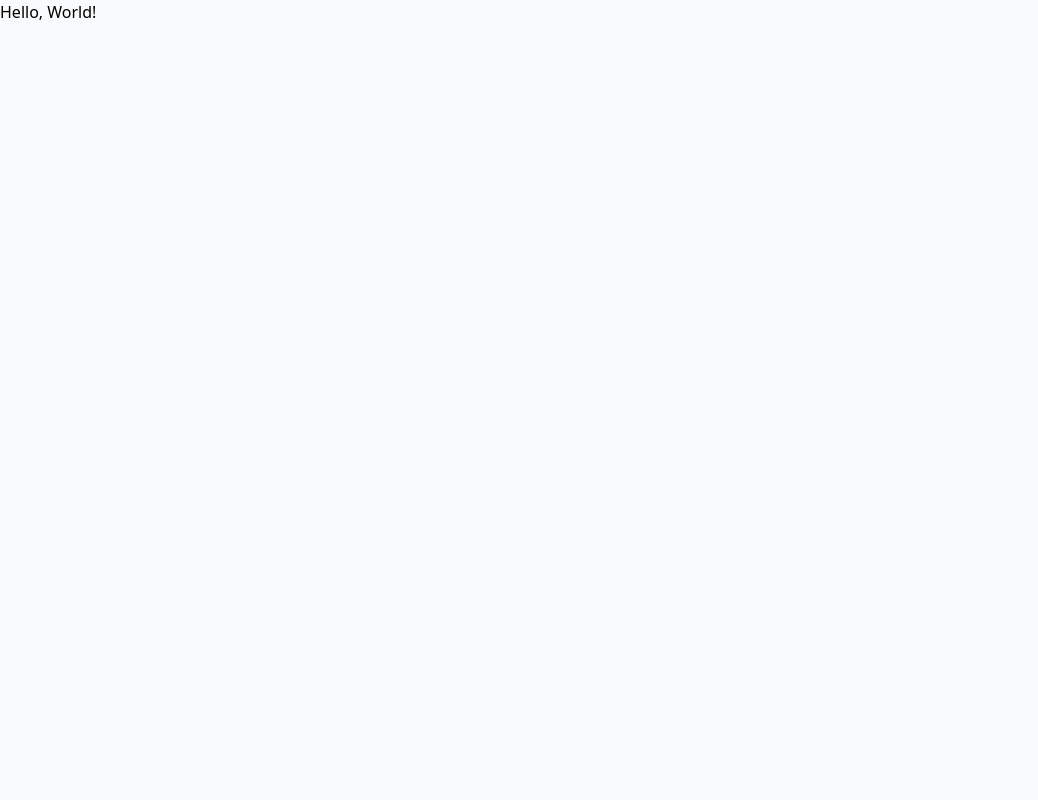
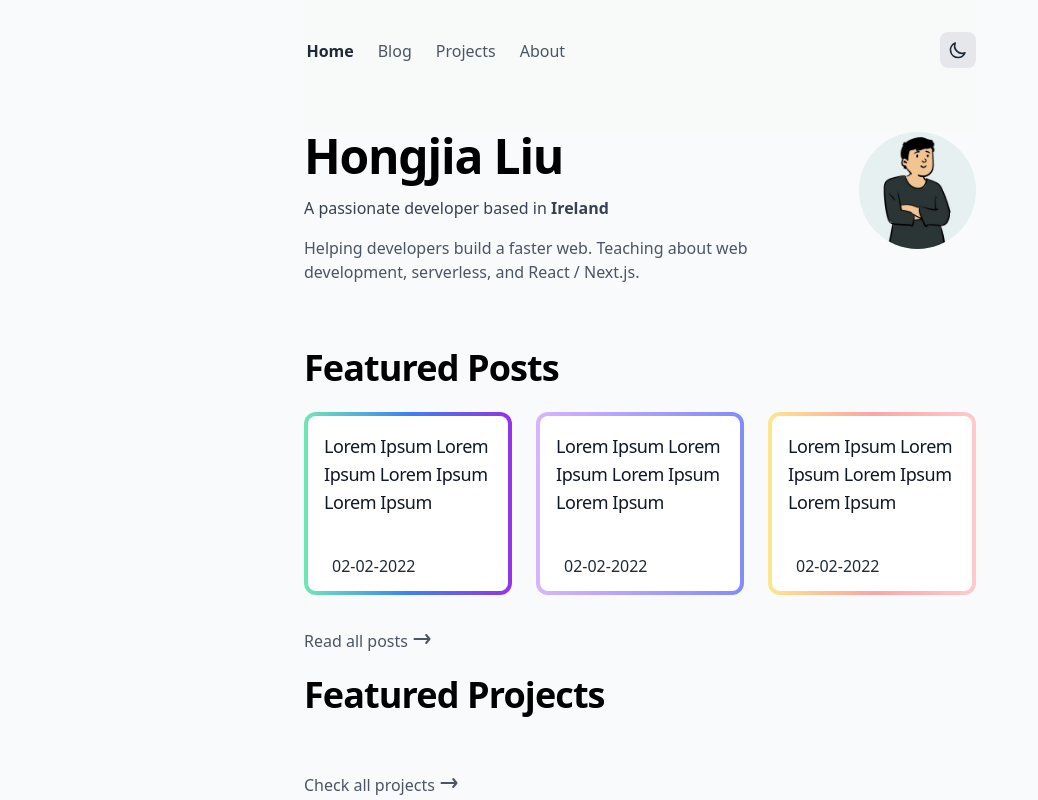
Before and after one commit to Hongjia-Liu/hongjia.io, a Next.js app: page / in a window 1280 px wide. Shown: the top 800 px of the page, without its empty margins (0-1038 px from the left). Built offline with nearby package versions, Linux system fonts and the light colour scheme.

Commit message:
Update Home page

```diff
--- a/pages/index.js
+++ b/pages/index.js
@@ -1,3 +1,104 @@
+import Image from "next/image";
+import Link from "next/link";
+import Container from "../components/Container";
+import BlogPostCard from "../components/BlogPostCard";
+
 export default function Home() {
-	return <div>Hello, World!</div>;
+	return (
+		<Container>
+			<div className="mx-auto flex max-w-2xl flex-col items-start justify-center border-gray-200 pb-16 dark:border-gray-700">
+				<div className="flex flex-col-reverse items-start sm:flex-row">
+					<div className="flex flex-col pr-8">
+						<h1 className="mb-4 text-3xl font-bold tracking-tight text-black dark:text-white md:text-5xl">
+							Hongjia Liu
+						</h1>
+						<h2 className="mb-4 text-gray-700 dark:text-gray-200">
+							A passionate developer based in {""}
+							<span className="font-semibold">Ireland</span>
+						</h2>
+						<p className="mb-16 text-gray-600 dark:text-gray-400">
+							Helping developers build a faster web. Teaching
+							about web development, serverless, and React /
+							Next.js.
+						</p>
+					</div>
+					<div className="relative mb-8 mr-auto w-[80px] sm:mb-0 sm:w-[176px]">
+						<Image
+							alt="Hongjia Liu"
+							height={176}
+							width={176}
+							src="/avatar.jpg"
+							className="rounded-full filter"
+						/>
+					</div>
+				</div>
+				<h3 className="mb-6 text-2xl font-bold tracking-tight text-black dark:text-white md:text-4xl">
+					Featured Posts
+				</h3>
+				<div className="flex flex-col gap-6 md:flex-row">
+					<BlogPostCard
+						title="Lorem Ipsum Lorem Ipsum Lorem Ipsum Lorem Ipsum"
+						date="02-02-2022"
+						slug="post-1"
+						gradient="from-[#6EE7B7] via-[#3B82F6] to-[#9333EA]"
+					/>
+					<BlogPostCard
+						title="Lorem Ipsum Lorem Ipsum Lorem Ipsum Lorem Ipsum"
+						date="02-02-2022"
+						slug="post-1"
+						gradient="from-[#D8B4FE] to-[#818CF8]"
+					/>
+					<BlogPostCard
+						title="Lorem Ipsum Lorem Ipsum Lorem Ipsum Lorem Ipsum"
+						date="02-02-2022"
+						slug="post-1"
+						gradient="from-[#FDE68A] via-[#FCA5A5] to-[#FECACA]"
+					/>
+				</div>
+				<Link href="/blog">
+					<a className="mt-8 flex h-6 rounded-lg leading-7 text-gray-600 transition-all hover:text-gray-800 dark:text-gray-400 dark:hover:text-gray-200">
+						Read all posts
+						<svg
+							xmlns="http://www.w3.org/2000/svg"
+							fill="none"
+							viewBox="0 0 24 24"
+							className="ml-1 h-6 w-6"
+						>
+							<path
+								stroke="currentColor"
+								strokeLinecap="round"
+								strokeLinejoin="round"
+								strokeWidth={2}
+								d="M17.5 12h-15m11.667-4l3.333 4-3.333-4zm3.333 4l-3.333 4 3.333-4z"
+							/>
+						</svg>
+					</a>
+				</Link>
+
+				<h3 className="mt-6 mb-6 text-2xl font-bold tracking-tight text-black dark:text-white md:text-4xl">
+					Featured Projects
+				</h3>
+
+				<Link href="/projects">
+					<a className="mt-8 flex h-6 rounded-lg leading-7 text-gray-600 transition-all hover:text-gray-800 dark:text-gray-400 dark:hover:text-gray-200">
+						Check all projects
+						<svg
+							xmlns="http://www.w3.org/2000/svg"
+							fill="none"
+							viewBox="0 0 24 24"
+							className="ml-1 h-6 w-6"
+						>
+							<path
+								stroke="currentColor"
+								strokeLinecap="round"
+								strokeLinejoin="round"
+								strokeWidth={2}
+								d="M17.5 12h-15m11.667-4l3.333 4-3.333-4zm3.333 4l-3.333 4 3.333-4z"
+							/>
+						</svg>
+					</a>
+				</Link>
+			</div>
+		</Container>
+	);
 }
```
